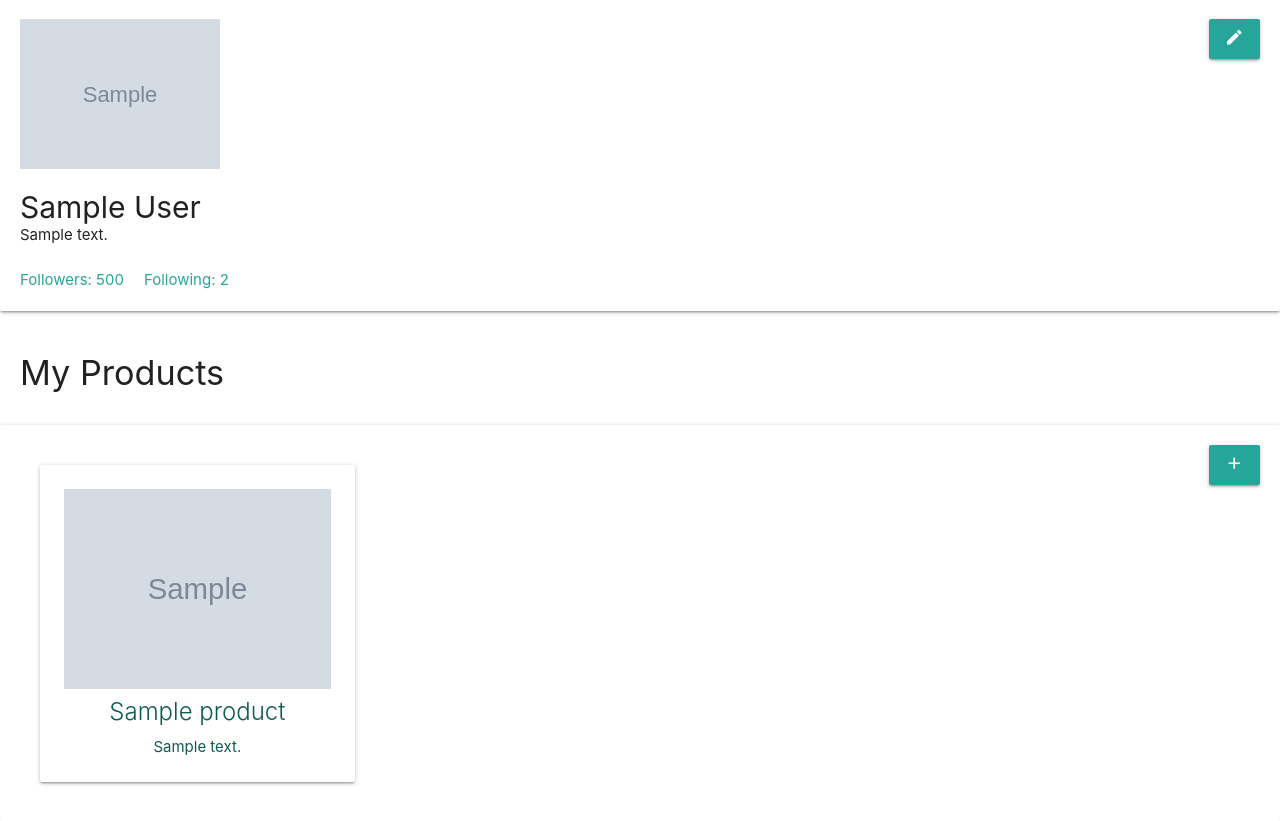
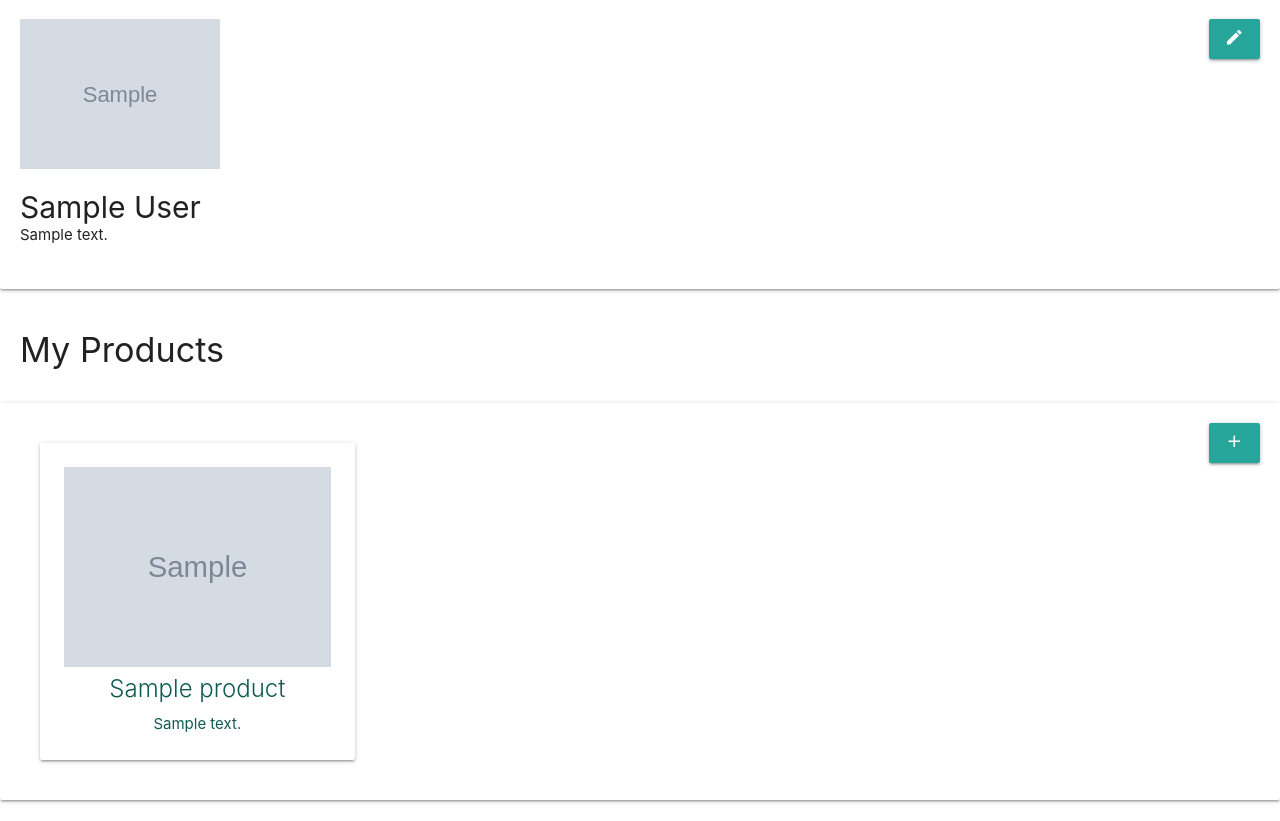
Before and after one commit to caitbrock/Megazon, a Django app: page /profile/1 in a window 1280 px wide. Shown: the part 153-974 px from the top of the page. Run offline with Django 4.2, Linux system fonts and the light colour scheme; tables that the repository leaves empty hold one stand-in row (values such as "Sample post"); grey boxes marked "Sample" are stand-in pictures; parts of the project's set-up code (start-up, migrations or seed data) failed here and were passed over; some libraries are stand-ins or nearby versions.

Commit message:
delete unused lines

```diff
--- a/main_app/templates/profile.html
+++ b/main_app/templates/profile.html
@@ -9,10 +9,6 @@
       {{ profile.last_name }}
     </h5>
     {{ profile.description }}</br></br>
-    <div class='status'>
-      <div class='followers'>Followers: 500</div>
-      <div class='following'>Following: 2</div>
-    </div>
   </div>
   <div class="profile-button">
     <button class="waves-effect waves-light btn" type="edit"><a href="{% url 'profile_update' profile.id %}" style="color:#ffffff;">
--- a/main_app/views.py
+++ b/main_app/views.py
@@ -1,6 +1,3 @@
-
-from asyncio.windows_events import NULL
-from itertools import product
 from django.shortcuts import redirect, render
 from .models import Product, Profile, Order
 from django.views.generic.edit import CreateView, UpdateView, DeleteView
@@ -29,7 +26,6 @@ def home(request):
 def products_detail(request,product_id):
   product = Product.objects.get(id=product_id)
   currentUser = request.user
-  print(product.user)
   return render (request, 'products/detail.html', {
     'product': product,
     'currentUser':currentUser
```
